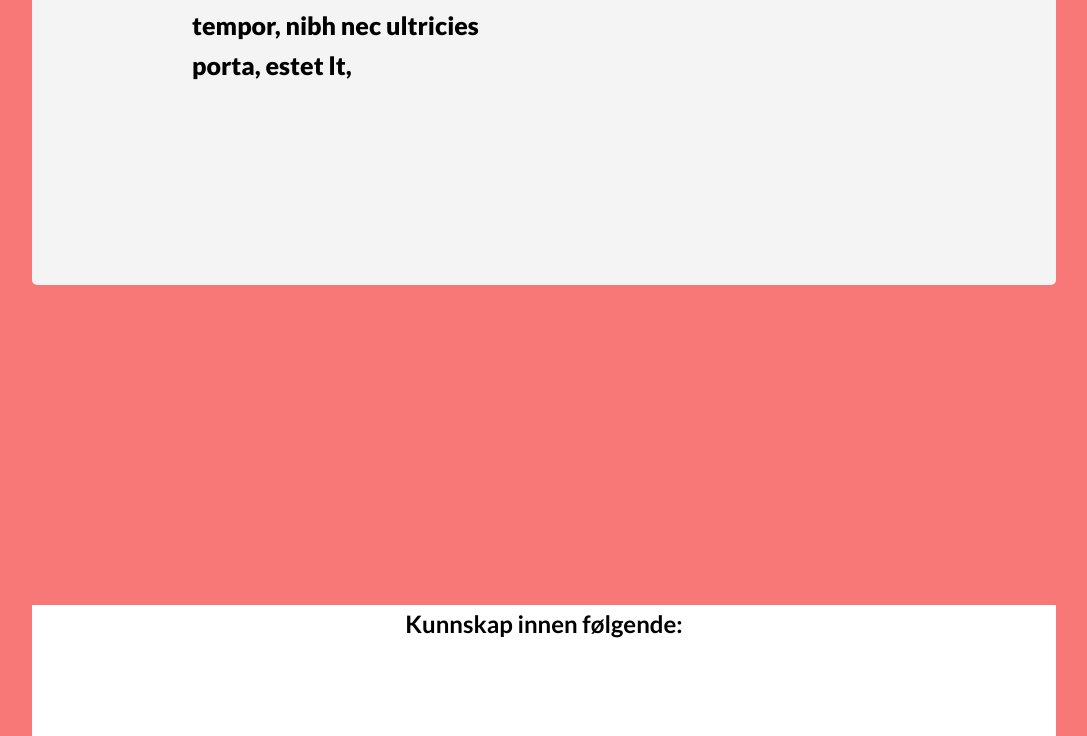
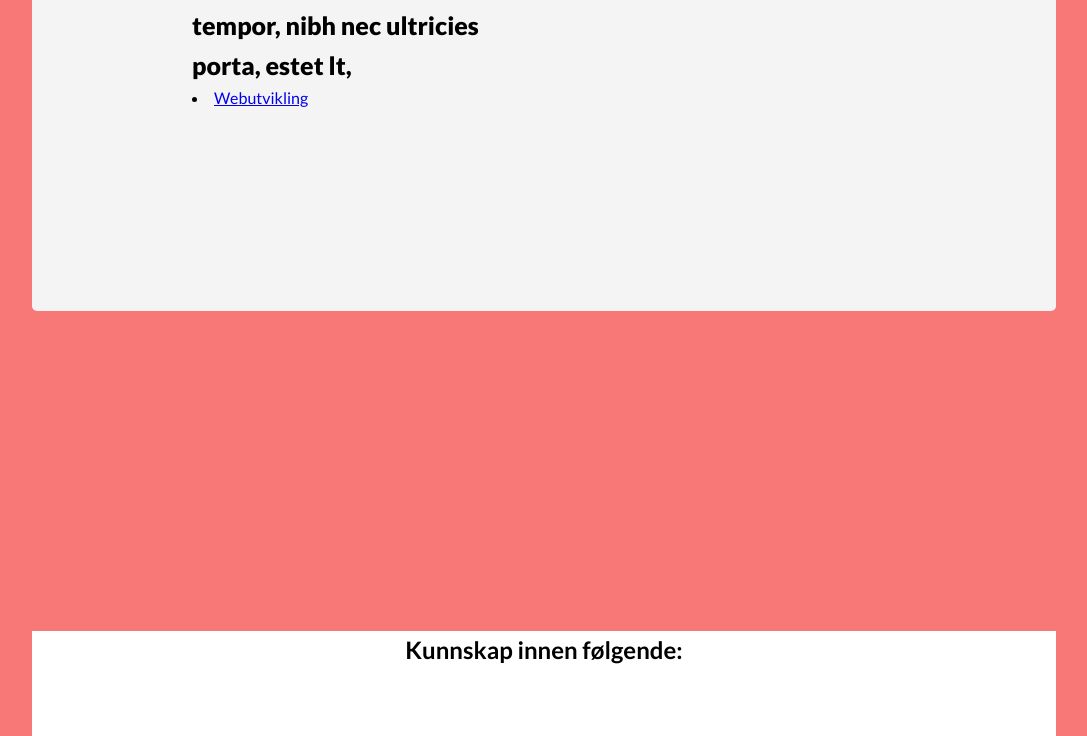
Before and after one commit to Sperlini/portofolje, a plain HTML site: page index.html in a window 1280 px wide. Shown: the part 1513-2249 px from the top of the page, without its empty margins (96-1183 px from the left). Drawn offline with Linux system fonts and the light colour scheme.

Commit message:
Update index.html

```diff
--- a/index.html
+++ b/index.html
@@ -46,6 +46,7 @@
                 <h1>Om meg</h1>
                 <p class="lato-black">Lorem ipsum dolor sit amet, consectetur adipiscing elit. <br><br>Nam ultricies pharetra semper. Quisque mollis pharetra risus, in congue velit aliquam vel. Morbi tempor, nibh nec ultricies porta, estet lt,
     </p>
+    <li><a href="portfolio.html?filter=web">Webutvikling</a></li>
             </div>
 
             <img src="placeholder-face.jpg" alt="Bakgrunn 2">
```
